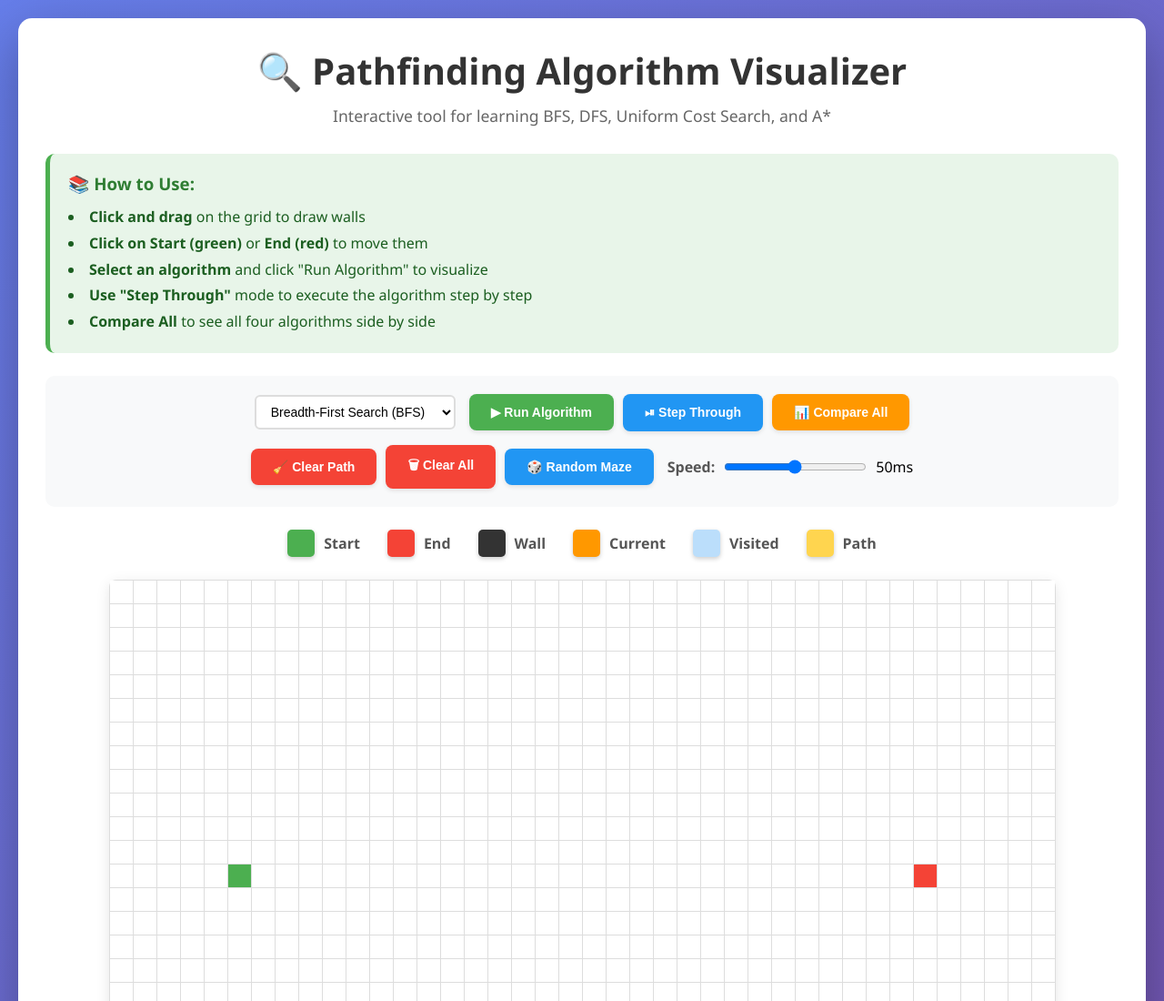
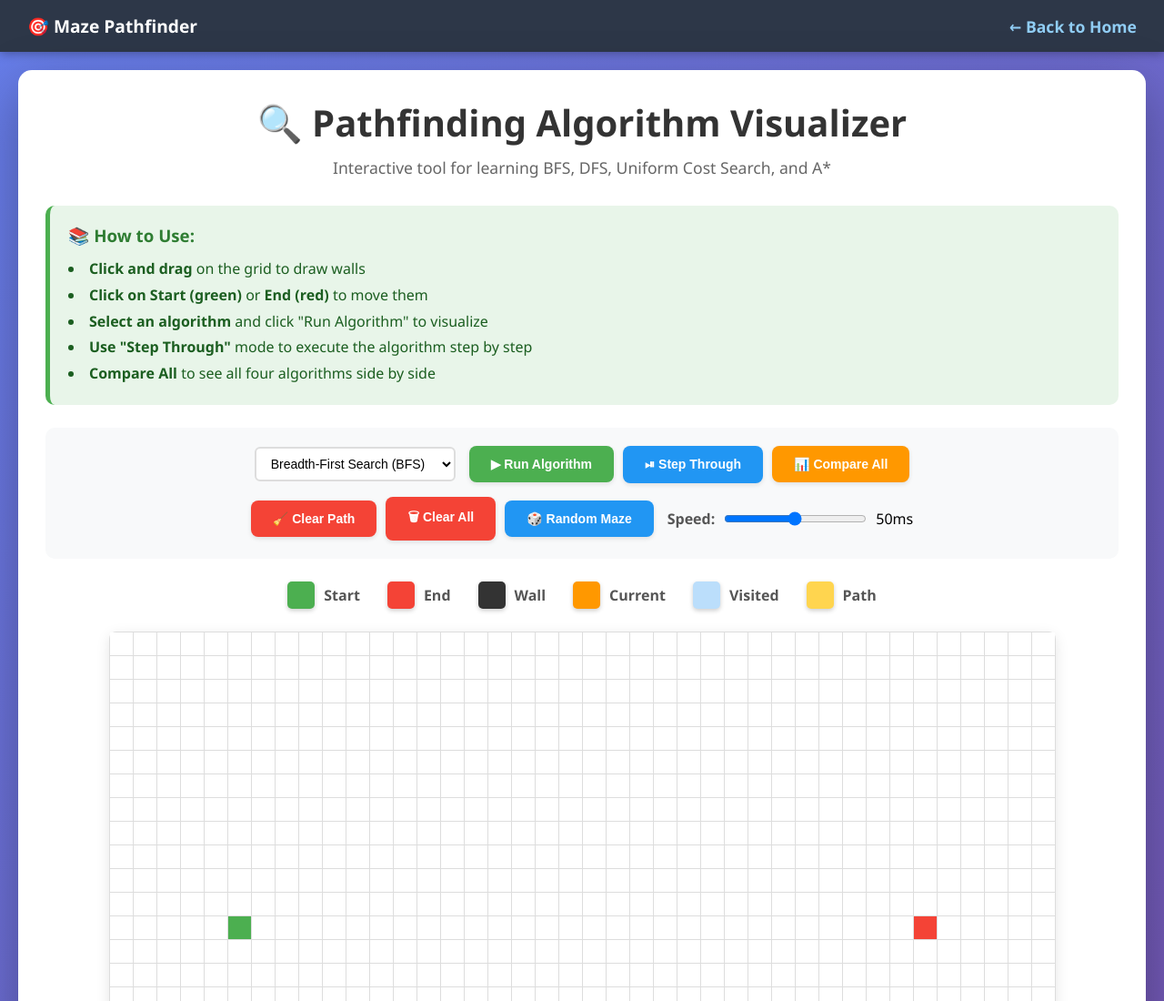
Before and after one commit to ceo4ced/artificial_intelligence_one, a plain HTML site: page pathing/maze/index.html in a window 1280 px wide. Shown: the top 1100 px of the page at 91% size. Drawn offline with Linux system fonts and the light colour scheme.

Commit message:
Add navigation header and update styles in index.html

```diff
--- a/pathing/maze/index.html
+++ b/pathing/maze/index.html
@@ -14,8 +14,39 @@
         body {
             font-family: 'Segoe UI', Tahoma, Geneva, Verdana, sans-serif;
             background: linear-gradient(135deg, #667eea 0%, #764ba2 100%);
+            padding: 0;
+            min-height: 100vh;
+        }
+
+        .nav-header {
+            background: #2d3748;
+            padding: 15px 30px;
+            box-shadow: 0 2px 10px rgba(0,0,0,0.3);
+            display: flex;
+            justify-content: space-between;
+            align-items: center;
+        }
+
+        .nav-header a {
+            color: #90cdf4;
+            text-decoration: none;
+            font-weight: 600;
+            font-size: 1.1em;
+            transition: color 0.3s;
+        }
+
+        .nav-header a:hover {
+            color: #63b3ed;
+        }
+
+        .nav-title {
+            color: #fff;
+            font-size: 1.2em;
+            font-weight: 700;
+        }
+
+        .page-wrapper {
             padding: 20px;
-            min-height: 100vh;
         }
 
         .container {
@@ -346,6 +377,11 @@
     </style>
 </head>
 <body>
+    <nav class="nav-header">
+        <div class="nav-title">🎯 Maze Pathfinder</div>
+        <a href="../../index.html">← Back to Home</a>
+    </nav>
+    <div class="page-wrapper">
     <div class="container">
         <h1>🔍 Pathfinding Algorithm Visualizer</h1>
         <p class="subtitle">Interactive tool for learning BFS, DFS, Uniform Cost Search, and A*</p>
@@ -987,5 +1023,7 @@
             document.getElementById('speedValue').textContent = this.value + 'ms';
         });
     </script>
+    </div>
+    </div>
 </body>
 </html>
```
